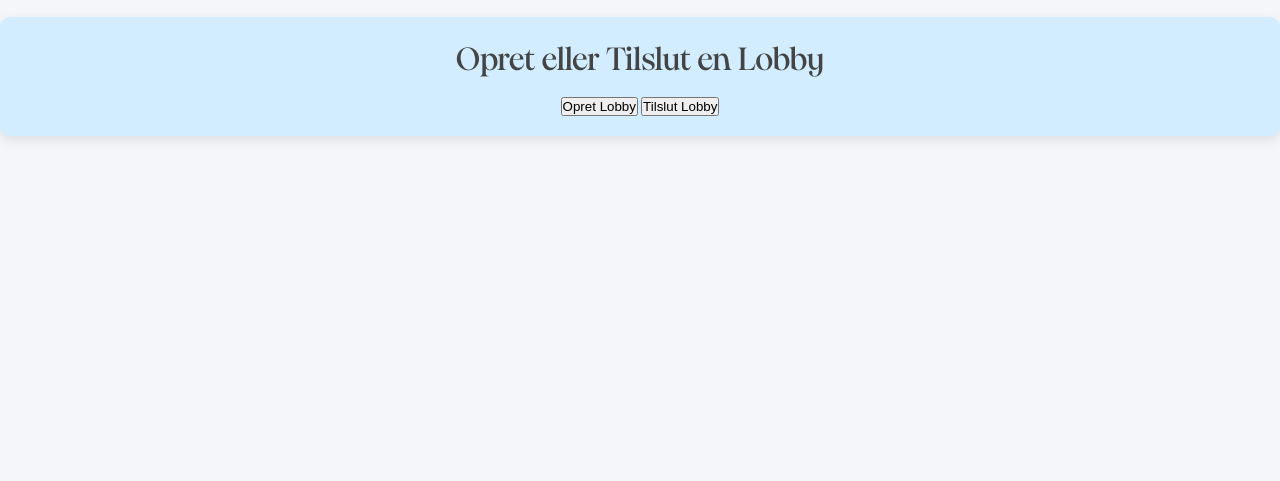
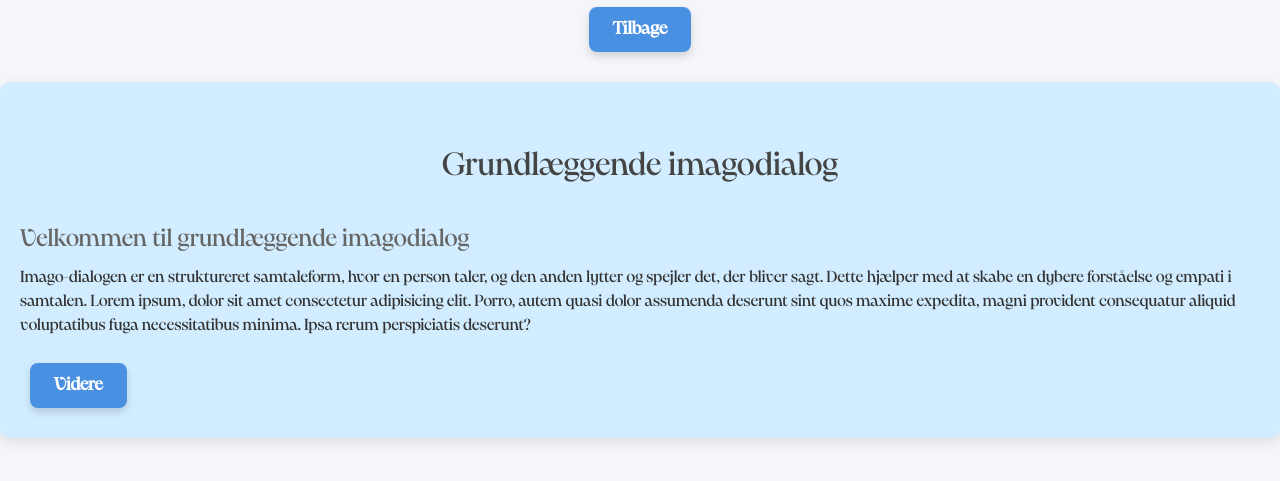
Before and after one commit to martinsir/webAppUsTime, a website: page index.html in a window 1280 px wide. Both pictures are taken after a click on the button "Par". Shown: the part 241-722 px from the top of the page. Drawn offline with nearby package versions, Linux system fonts and the light colour scheme; no server answers.

Commit message:
revisited all code, implemented back button, a introduction page after selecting a category and probobly other stuff.

```diff
--- a/css/appStyles.css
+++ b/css/appStyles.css
@@ -8,22 +8,6 @@
     scroll-behavior: smooth;
   }
 
-/* Styling buttons inside the lobby section */
-#lobbySection button {
-    font-family: 'PP Panagia';
-    margin: 10px;
-    background-color: #4a90e2;    /* Button color */
-    color: #ffffff;               /* Text color */
-    padding: 12px 24px;           /* Padding */
-    font-size: 1rem;              /* Font size */
-    border: none;                 /* Remove default border */
-    border-radius: 8px;           /* Rounded corners */
-    cursor: pointer;              /* Pointer cursor */
-    text-align: center;
-    transition: background-color 0.3s ease, transform 0.2s ease; /* Transition effects */
-    box-shadow: 0 4px 8px rgba(0, 0, 0, 0.2); /* Shadow for depth */
-
-}
 
 #lobbySection input {
     font-family: 'PP Panagia';
@@ -38,6 +22,32 @@
     box-shadow: 0 4px 8px rgba(0, 0, 0, 0.2); /* Shadow for depth */
     width: 125px;
 }
+/* Style for Create and Join Lobby Buttons */
+button {
+  font-family: 'PP Panagia';
+  font-size: 1.1rem;
+  font-weight: bold;
+  color: #ffffff; /* Text color */
+  background-color: #4a90e2; /* Button background color */
+  border: none;
+  border-radius: 8px;
+  padding: 12px 24px; /* Padding around the text */
+  cursor: pointer;
+  transition: background-color 0.3s ease, transform 0.2s ease;
+  margin: 10px; /* Spacing between buttons */
+  box-shadow: 0 4px 8px rgba(0, 0, 0, 0.15); /* Add shadow for depth */
+}
+
+#lobbySelection button:hover {
+  background-color: #357ab8; /* Darken on hover */
+  transform: scale(1.05); /* Slightly increase size on hover */
+}
+
+#lobbySelection button:active {
+  transform: scale(0.98); /* Slightly reduce size on click for feedback */
+  background-color: #306a9e; /* Even darker color on click */
+}
+
 
   @font-face {
     font-family: 'PP Panagia';
@@ -55,6 +65,21 @@ body {
     min-height: 100vh;
     overflow-x: hidden;
 }
+
+#introSection h2{
+  text-align: center;
+  padding: 20px;
+  margin-top: 20px;
+}
+#introSection{
+  text-align: left;
+  padding: 20px;
+  background-color: #D1EDFF;
+  border-radius: 10px;
+  box-shadow: 0 4px 12px rgba(0, 0, 0, 0.1);
+  margin-top: 20px;
+}
+
 
 /* App Title Styling */
 .app-title {
@@ -332,6 +357,7 @@ p {
     font-size: 1rem;
     margin-bottom: 15px;
     color: #333;
+    line-height: 1.5;
 }
 
  /* Offset the "Par" image */
--- a/index.html
+++ b/index.html
@@ -57,11 +57,13 @@
         <button onclick="joinLobby()">Tilslut Lobby</button>
     </div>
 
+    <!-- Back Button (Visible during lobby setup) -->
+    <button onclick="goBackToLobbySelection()" id="backButton" style="display: none;">Tilbage</button>
+
     <!-- Lobby ID and Readiness Message Section -->
     <div class="container" id="lobbyIDContainer" style="display: none;">
         <p>Her er din kode:</p>
         <h1 id="lobbyIDDisplay"></h1>
-        <!-- This message displays while waiting for the second user to join -->
         <p id="readinessMessage" style="display: none; color: #555; margin-top: 10px;">Waiting for another user...</p>
     </div>
 
@@ -89,9 +91,23 @@
     <div class="container" id="dialogContainer" style="display: none;">
         <div id="messageDisplay"></div>
         <div id="responseOptions"></div>
-        <!-- Optional visual indication for the user's turn -->
         <p id="turnIndicator" class="your-turn" style="display: none;">It's your turn</p>
     </div>
+
+    <!-- Introduktion til Imago-dialog sektion -->
+<div class="container" id="introSection" style="display: none;">
+    <h2>Grundlæggende imagodialog</h2>
+    <h4>  Velkommen til grundlæggende imagodialog </h4>
+    <p>
+        Imago-dialogen er en struktureret samtaleform, hvor en person taler, og den anden lytter og spejler det, der bliver sagt.
+        Dette hjælper med at skabe en dybere forståelse og empati i samtalen.
+        Lorem ipsum, dolor sit amet consectetur adipisicing elit. Porro, autem quasi dolor assumenda deserunt sint quos maxime expedita, magni provident consequatur aliquid voluptatibus fuga necessitatibus minima. Ipsa rerum perspiciatis deserunt?
+    </p>
+    <button onclick="showLobbyOptions()">Videre</button>
+</div>
+
+
+
 
     <script src="scripts/app.js"></script>
 </body>
--- a/scripts/app.js
+++ b/scripts/app.js
@@ -12,19 +12,31 @@ function startCategory(categoryName) {
     console.log("Selected category:", categoryName);
     document.getElementById('initialGreeting').style.display = 'none';
     document.querySelector('.category-section').style.display = 'none';
-    document.getElementById('lobbySelection').style.display = 'block';
+    document.getElementById('introSection').style.display = 'block'; // Vis introduktionen
+    document.getElementById('backButton').style.display = 'block'; // Vis tilbage-knappen
 }
+
+// Funktion til at vise lobbyvalget efter introduktionen
+function showLobbyOptions() {
+    document.getElementById('introSection').style.display = 'none'; // Skjul introduktionen
+    document.getElementById('lobbySelection').style.display = 'block'; // Vis lobbyvalget
+}
+
 
 // Function to show Create Lobby input fields
 function showCreateLobby() {
+    // Skjul lobby-valgsektionen og vis kun sektionen til at oprette lobby
     document.getElementById('lobbySelection').style.display = 'none';
     document.getElementById('createLobbySection').style.display = 'block';
+    document.getElementById('backButton').style.display = 'block'; // Ensure Back button is visible
 }
 
 // Function to show Join Lobby input fields
 function showJoinLobby() {
+    // Skjul lobby-valgsektionen og vis kun sektionen til at tilslutte lobby
     document.getElementById('lobbySelection').style.display = 'none';
     document.getElementById('joinLobbySection').style.display = 'block';
+    document.getElementById('backButton').style.display = 'block'; // Ensure Back button is visible
 }
 
 // Function to create a new lobby
@@ -56,11 +68,13 @@ function joinLobby() {
 
 // Function to show only the dialog section
 function showDialogOnly() {
+    // Skjul alle andre sektioner og vis kun dialogsektionen
     document.getElementById('createLobbySection').style.display = 'none';
     document.getElementById('joinLobbySection').style.display = 'none';
     document.getElementById('lobbySelection').style.display = 'none';
     document.getElementById('lobbyIDContainer').style.display = 'none';
     document.getElementById('dialogContainer').style.display = 'block';
+    document.getElementById('backButton').style.display = 'none'; // Hide Back button in dialog view
 }
 
 // Handle lobby creation event
@@ -151,6 +165,23 @@ function displayDialogStep(stepIndex) {
     }
 }
 
+// Function to go back to the lobby selection screen
+function goBackToLobbySelection() {
+    document.getElementById('createLobbySection').style.display = 'none';
+    document.getElementById('joinLobbySection').style.display = 'none';
+    document.getElementById('lobbyIDContainer').style.display = 'none';
+    document.getElementById('lobbySelection').style.display = 'none';
+    document.getElementById('introSection').style.display = 'none'; // Skjul introduktionen
+    document.getElementById('initialGreeting').style.display = 'block';
+
+    const categorySection = document.querySelector('.category-section');
+    categorySection.style.display = 'flex';
+
+    document.getElementById('backButton').style.display = 'none';
+}
+
+
+
 // Function to go to the next dialog step and switch turns
 function nextDialogStep() {
     currentStep++;
```
